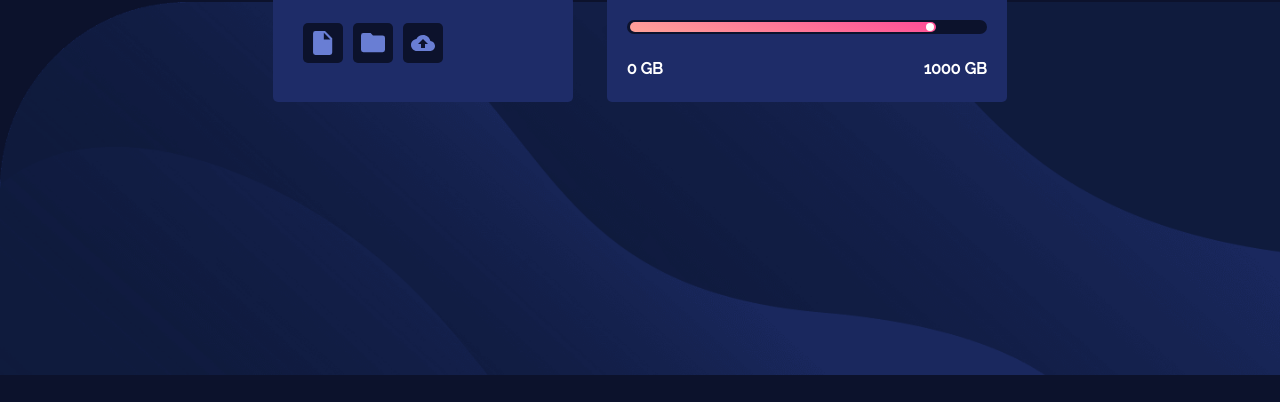
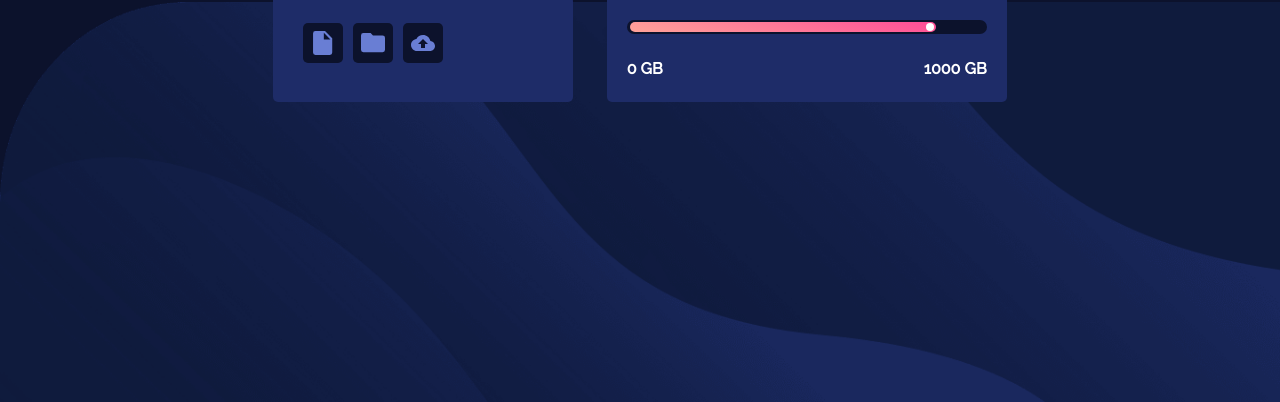
Before and after one commit to pavankalyan-codes/FrontEndMentor, a plain HTML site: page fylo-data-storage-component-master/index.html in a window 1280 px wide. Shown: the part 398-800 px from the top of the page. Drawn offline with Linux system fonts and the light colour scheme.

Commit message:
bg image size changes

```diff
--- a/fylo-data-storage-component-master/style.css
+++ b/fylo-data-storage-component-master/style.css
@@ -5,7 +5,7 @@ body {
     background-image: url(./images/bg-desktop.png);
     background-position: right 0 top 50vh;
     background-repeat: no-repeat;
-  background-size: 100vw;
+    background-size: 100vw 50vh;
     color: white;
     font-family: "Raleway", sans-serif;
 }
@@ -18,8 +18,7 @@ body {
     justify-content: center;
 }
 
-.content {
-}
+.content {}
 
 .inner-content {
     height: 200px;
@@ -57,11 +56,7 @@ body {
 }
 
 .inner-bar {
-  background-image: linear-gradient(
-    16deg,
-    hsl(6, 100%, 80%),
-    hsl(335, 100%, 65%)
-  );
+    background-image: linear-gradient( 16deg, hsl(6, 100%, 80%), hsl(335, 100%, 65%));
     border-radius: 10px;
     width: 85%;
     height: 10px;
```
Lines whose indentation alone changed are shown as unchanged.
